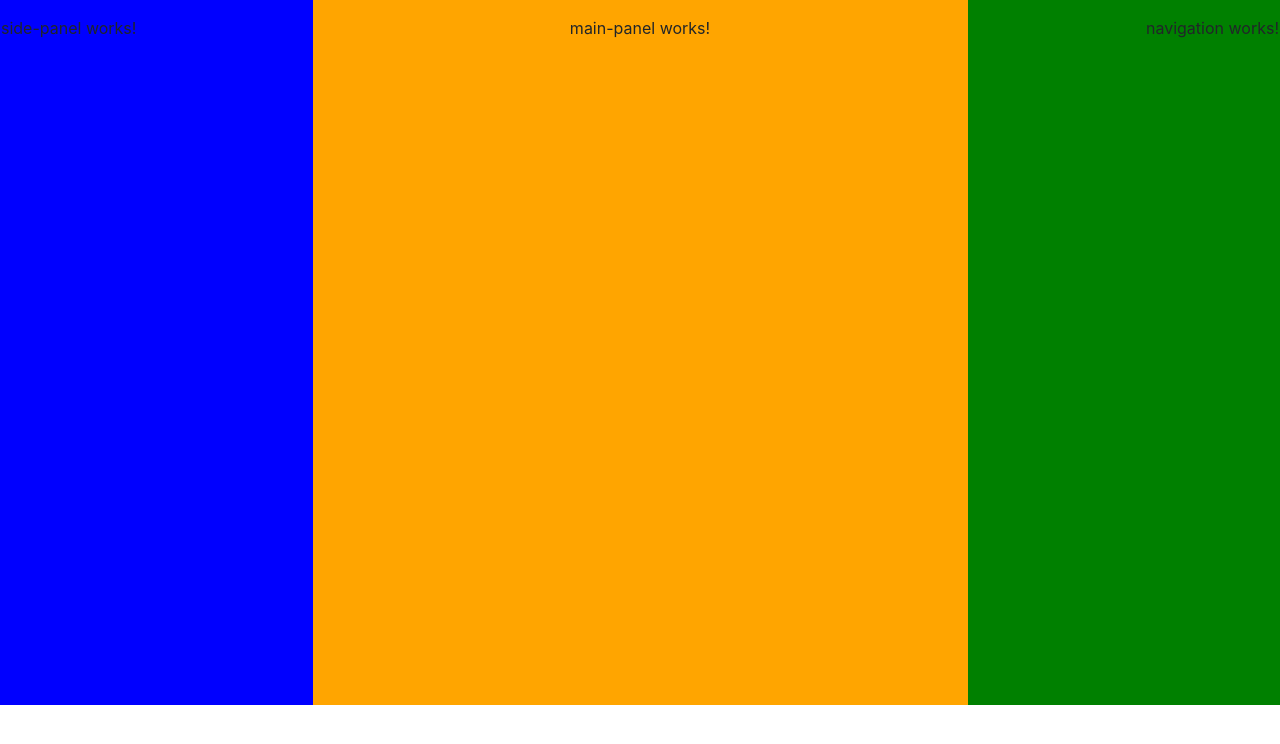
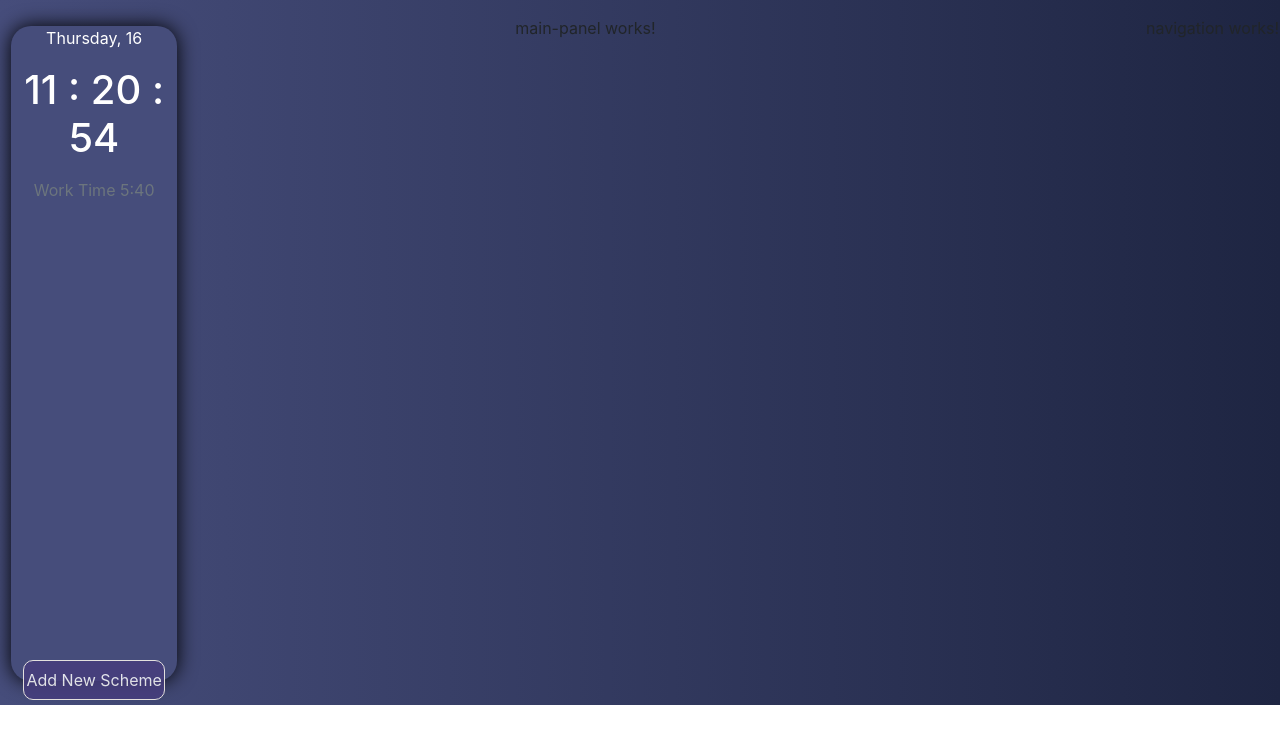
Before and after one commit to sami-colon/admin-panel-medical, an Angular app: page / in a window 1280 px wide. Shown: the top 744 px of the page. Built offline with nearby package versions, Linux system fonts and the light colour scheme.

Commit message:
side-panel - clock

```diff
--- a/src/app/app.component.css
+++ b/src/app/app.component.css
@@ -8,18 +8,24 @@
 }
 
 .side-panel {
-  background-color: blue;
+  /*background-color: #3B4450;*/
 }
 
 .main-panel {
-  background-color: orange;
+  /*background-color: #3B4450;*/
 }
 
 .nav-panel {
-  background-color: green;
+  /*background-color: #3B4450;*/
 }
 
 .vertical-scroll {
   overflow-x: hidden;
   overflow-y: auto;
 }
+
+.main-body{
+  /*background: linear-gradient(to left , black , #36404B);*/
+  background: linear-gradient(to left , #1e2542, #464d7b);
+
+}
--- a/src/app/app.component.html
+++ b/src/app/app.component.html
@@ -5,15 +5,16 @@
 <script src="https://maxcdn.bootstrapcdn.com/bootstrap/4.0.0/js/bootstrap.min.js" integrity="sha384-JZR6Spejh4U02d8jOt6vLEHfe/JQGiRRSQQxSfFWpi1MquVdAyjUar5+76PVCmYl" crossorigin="anonymous"></script>
 <!--  required libraries-->
 
-
+<div class="main-body">
   <div class="row">
-  <div class="col-3 text-left p-3 panel side-panel">
+    <div class="col-2 text-left p-3 panel side-panel">
       <app-side-panel></app-side-panel>
     </div>
-  <div class="col-6 text-center p-3 panel main-panel vertical-scroll">
+    <div class="col-7 text-center p-3 panel main-panel vertical-scroll">
       <app-main-panel></app-main-panel>
     </div>
     <div class="col-3 text-right p-3 panel nav-panel">
       <app-navigation></app-navigation>
     </div>
   </div>
+</div>
--- a/src/app/app.module.ts
+++ b/src/app/app.module.ts
@@ -6,12 +6,15 @@ import { SidePanelComponent } from './side-panel/side-panel.component';
 import { NavigationComponent } from './navigation/navigation.component';
 import { MainPanelComponent } from './main-panel/main-panel.component';
 
+import {DayOfWeek} from './dayofweek.pipe';
+
 @NgModule({
   declarations: [
     AppComponent,
     SidePanelComponent,
     NavigationComponent,
-    MainPanelComponent
+    MainPanelComponent,
+    DayOfWeek,
   ],
   imports: [
     BrowserModule
--- /dev/null
+++ b/src/app/dayofweek.pipe.ts
@@ -0,0 +1,31 @@
+import {Pipe, PipeTransform} from '@angular/core';
+
+@Pipe({
+  name: 'dayOfWeek'
+})
+
+export class DayOfWeek implements PipeTransform {
+  transform(value: any, ...args): string {
+    if (value === 1) {
+      return 'Monday';
+    }
+    if (value === 2) {
+      return 'Tuesday';
+    }
+    if (value === 3) {
+      return 'Wednesday';
+    }
+    if (value === 4) {
+      return 'Thursday';
+    }
+    if (value === 5) {
+      return 'Friday';
+    }
+    if (value === 6) {
+      return 'Saturday';
+    }
+    if (value === 0) {
+      return 'Sunday';
+    }
+  }
+}
--- a/src/app/side-panel/side-panel.component.css
+++ b/src/app/side-panel/side-panel.component.css
@@ -0,0 +1,31 @@
+* {
+  padding: 0;
+  margin: 0;
+}
+
+.main-body {
+  background-color: #464d7b;
+  border-radius: 20px;
+  margin: 10px;
+  box-shadow: 0 0 20px black;
+  height: 655px;
+}
+
+.btn-sp {
+  height: 40px;
+  outline: 0;
+  padding: 2px;
+  margin: 2px;
+  border: 1px solid floralwhite;
+  border-radius: 10px;
+  background-color: #463d7d;
+  opacity: 0.85;
+  transition: 0.5s ease-in-out;
+}
+
+.btn-sp:hover{
+  cursor: pointer;
+  opacity: 1;
+  background-color: #464d7b;
+  font-size: 1.2rem;
+}
--- a/src/app/side-panel/side-panel.component.html
+++ b/src/app/side-panel/side-panel.component.html
@@ -1 +1,19 @@
-<p>side-panel works!</p>
+<!-- Bootstrap CSS -->
+<link rel="stylesheet" href="https://maxcdn.bootstrapcdn.com/bootstrap/4.0.0/css/bootstrap.min.css" integrity="sha384-Gn5384xqQ1aoWXA+058RXPxPg6fy4IWvTNh0E263XmFcJlSAwiGgFAW/dAiS6JXm" crossorigin="anonymous">
+<script src="https://code.jquery.com/jquery-3.2.1.slim.min.js" integrity="sha384-KJ3o2DKtIkvYIK3UENzmM7KCkRr/rE9/Qpg6aAZGJwFDMVNA/GpGFF93hXpG5KkN" crossorigin="anonymous"></script>
+<script src="https://cdnjs.cloudflare.com/ajax/libs/popper.js/1.12.9/umd/popper.min.js" integrity="sha384-ApNbgh9B+Y1QKtv3Rn7W3mgPxhU9K/ScQsAP7hUibX39j7fakFPskvXusvfa0b4Q" crossorigin="anonymous"></script>
+<script src="https://maxcdn.bootstrapcdn.com/bootstrap/4.0.0/js/bootstrap.min.js" integrity="sha384-JZR6Spejh4U02d8jOt6vLEHfe/JQGiRRSQQxSfFWpi1MquVdAyjUar5+76PVCmYl" crossorigin="anonymous"></script>
+<!--  required libraries-->
+
+
+
+
+<div class="main-body">
+  <p class="text-white text-center ">{{getDate().getDay() | dayOfWeek}}, {{getDate().getDate()}}</p>
+  <h1 class="text-center text-white my-3">{{getDate().getHours()}} : {{getDate().getMinutes()}} : {{getDate().getSeconds()}}</h1>
+  <p class="text-muted text-center">Work Time 5:40</p>
+  <br><br><br><br><br><br><br><br><br><br><br><br><br><br><br><br><br><br><br>
+  <div class="text-white text-center">
+    <button class="btn-sp text-white">Add New Scheme</button>
+  </div>
+</div>
--- a/src/app/side-panel/side-panel.component.ts
+++ b/src/app/side-panel/side-panel.component.ts
@@ -1,4 +1,5 @@
 import { Component, OnInit } from '@angular/core';
+import {DayOfWeek} from '../dayofweek.pipe';
 
 @Component({
   selector: 'app-side-panel',
@@ -8,8 +9,12 @@ import { Component, OnInit } from '@angular/core';
 export class SidePanelComponent implements OnInit {
 
   constructor() { }
+  date = new Date();
 
   ngOnInit() {
   }
 
+  getDate(): any {
+    return this.date;
+  }
 }
```
Lines whose indentation alone changed are shown as unchanged.
